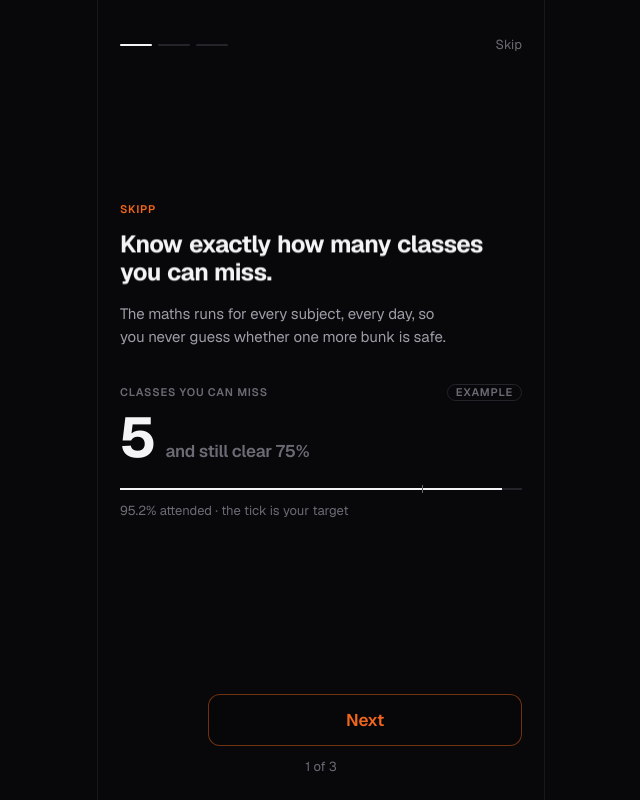
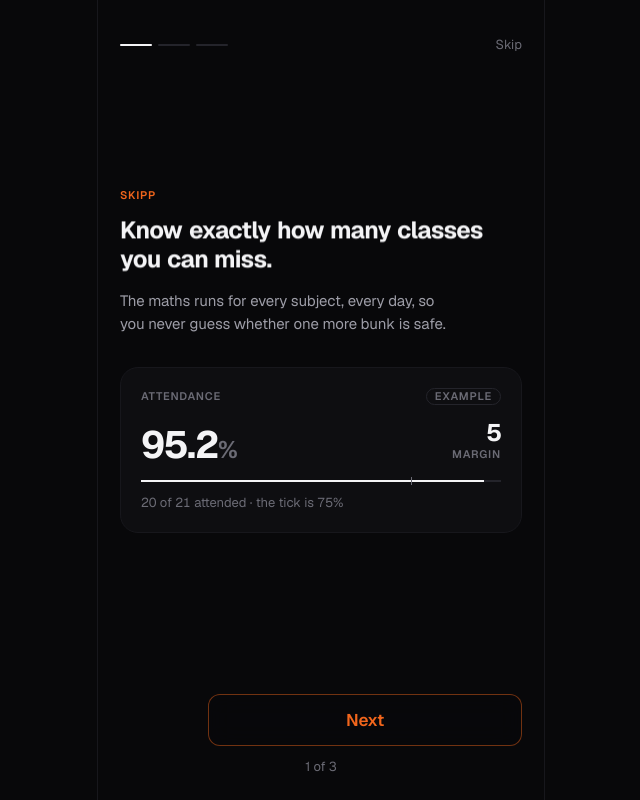
Before and after one commit to Nikhil210206/Skipp, a Next.js app in the folder frontend/: page / in a window 1280 px wide. Shown: the whole page, without its empty margins (319-959 px from the left). Built offline with nearby package versions, Linux system fonts and the light colour scheme.

Commit message:
refactor: extract Intro components to IntroPreviews.tsx and implement parallax artwork scrolling effect

```diff
--- a/frontend/src/components/Intro.tsx
+++ b/frontend/src/components/Intro.tsx
@@ -3,7 +3,12 @@
 import { useCallback, useEffect, useRef, useState, useSyncExternalStore } from "react";
 import gsap from "gsap";
 import { EASE, playEntrance, prefersReducedMotion } from "@/lib/motion";
-import { TrackRule, WordMask } from "@/components/ui/editorial";
+import {
+  AttendancePreview,
+  PrivacyPreview,
+  TodayPreview,
+} from "./IntroPreviews";
+import { WordMask } from "@/components/ui/editorial";
 import { Button } from "@/components/ui";
 
 /**
@@ -73,6 +78,7 @@
   const track = useRef<HTMLDivElement>(null);
   const rails = useRef<(HTMLSpanElement | null)[]>([]);
   const panels = useRef<(HTMLDivElement | null)[]>([]);
+  const art = useRef<(HTMLDivElement | null)[]>([]);
 
   const drag = useRef({ startX: 0, base: 0, active: false, width: 0 });
   const last = index === PANELS.length - 1;
@@ -86,6 +92,19 @@
     });
   }, []);
 
+  /**
+   * The artwork trails its panel by 35%, so the graphic sits behind the words
+   * rather than moving locked to them. This is what gives the drag depth
+   * instead of the feel of a slideshow.
+   */
+  const paintParallax = useCallback((trackX: number, width: number) => {
+    if (width === 0) return;
+    art.current.forEach((layer, i) => {
+      if (!layer) return;
+      gsap.set(layer, { x: -0.35 * (trackX + i * width) });
+    });
+  }, []);
+
   const settleTo = useCallback(
     (next: number, animate = true) => {
       const el = track.current;
@@ -95,6 +114,7 @@
       if (!animate || prefersReducedMotion()) {
         gsap.set(el, { x: target });
         paintRails(next);
+        paintParallax(target, width);
         return;
       }
       gsap.to(el, {
@@ -105,10 +125,11 @@
         onUpdate: () => {
           const x = gsap.getProperty(el, "x") as number;
           paintRails(-x / width);
+          paintParallax(x, width);
         },
       });
     },
-    [paintRails],
+    [paintRails, paintParallax],
   );
 
   // Keep the track aligned when the viewport changes size.
@@ -124,9 +145,9 @@
   useEffect(() => {
     const el = panels.current[index];
     if (!el) return;
-    const tl = playEntrance(el, prefersReducedMotion());
+    const text = playEntrance(el, prefersReducedMotion());
     return () => {
-      tl?.kill();
+      text?.kill();
     };
   }, [index]);
 
@@ -163,6 +184,7 @@
     if (x < min) x = min + (x - min) * 0.35;
     gsap.set(track.current, { x });
     paintRails(-x / d.width);
+    paintParallax(x, d.width);
   }
 
   function onPointerUp(e: React.PointerEvent) {
@@ -215,7 +237,7 @@
               ref={(el) => {
                 panels.current[i] = el;
               }}
-              className="flex w-full shrink-0 flex-col justify-center px-[var(--gutter)]"
+              className="flex w-full shrink-0 flex-col justify-center overflow-hidden px-[var(--gutter)]"
             >
               <p data-mark className="text-label uppercase text-accent">
                 {p.eyebrow}
@@ -226,10 +248,16 @@
               <p data-enter className="mt-4 max-w-[34ch] text-body text-text-2">
                 {p.body}
               </p>
-              <div className="mt-9">
-                {i === 0 && <MarginProof />}
-                {i === 1 && <OneScreenProof />}
-                {i === 2 && <PrivacyProof />}
+              <div
+                ref={(el) => {
+                  art.current[i] = el;
+                }}
+                data-enter
+                className="mt-8 will-change-transform"
+              >
+                {i === 0 && <AttendancePreview />}
+                {i === 1 && <TodayPreview />}
+                {i === 2 && <PrivacyPreview />}
               </div>
             </div>
           ))}
@@ -266,110 +294,3 @@
     </main>
   );
 }
-
-/** Sample figures, labelled as such: the app has no data before you sign in. */
-function Sample() {
-  return (
-    <span className="rounded-full border border-line px-2 py-0.5 text-label uppercase text-text-3">
-      Example
-    </span>
-  );
-}
-
-function MarginProof() {
-  const figure = useRef<HTMLSpanElement>(null);
-
-  useEffect(() => {
-    const el = figure.current;
-    if (!el || prefersReducedMotion()) return;
-    const obj = { n: 0 };
-    const tw = gsap.to(obj, {
-      n: 5,
-      duration: 0.9,
-      ease: EASE.emphasis,
-      delay: 0.5,
-      onUpdate: () => {
-        el.textContent = String(Math.round(obj.n));
-      },
-    });
-    return () => {
-      tw.kill();
-    };
-  }, []);
-
-  return (
-    <div data-enter>
-      <div className="flex items-center justify-between gap-4">
-        <p className="text-label uppercase text-text-3">Classes you can miss</p>
-        <Sample />
-      </div>
-      <div className="mt-3 flex items-baseline gap-3">
-        <span ref={figure} className="tnum text-display">
-          5
-        </span>
-        <span className="text-headline text-text-3">and still clear 75%</span>
-      </div>
-      <TrackRule value={95} threshold={75} className="mt-6" />
-      <p className="tnum mt-3 text-callout text-text-3">
-        95.2% attended · the tick is your target
-      </p>
-    </div>
-  );
-}
-
-function OneScreenProof() {
-  const rows = [
-    { label: "Next class in", value: "16h 07m" },
-    { label: "Attendance", value: "95.2%" },
-    { label: "Day order", value: "05" },
-  ];
-  return (
-    <div data-enter>
-      <div className="flex items-center justify-between gap-4">
-        <p className="text-label uppercase text-text-3">All of it, at a glance</p>
-        <Sample />
-      </div>
-      <dl className="mt-4">
-        {rows.map((r, i) => (
-          <div key={r.label}>
-            {i > 0 && <div className="h-px bg-line-soft" />}
-            <div className="flex items-baseline justify-between gap-4 py-3.5">
-              <dt className="text-callout text-text-3">{r.label}</dt>
-              <dd className="tnum text-title">{r.value}</dd>
-            </div>
-          </div>
-        ))}
-      </dl>
-    </div>
-  );
-}
-
-function PrivacyProof() {
-  const rows = [
-    { label: "Sent to", value: "SRM only" },
-    { label: "Held for", value: "One request" },
-    { label: "Stored by Skipp", value: "Nothing" },
-  ];
-  return (
-    <div data-enter>
-      <p className="text-label uppercase text-text-3">Where your password goes</p>
-      <dl className="mt-4">
-        {rows.map((r, i) => (
-          <div key={r.label}>
-            {i > 0 && <div className="h-px bg-line-soft" />}
-            <div className="flex items-baseline justify-between gap-4 py-3.5">
-              <dt className="text-callout text-text-3">{r.label}</dt>
-              <dd
-                className={`text-headline ${
-                  r.value === "Nothing" ? "text-accent" : "text-text-1"
-                }`}
-              >
-                {r.value}
-              </dd>
-            </div>
-          </div>
-        ))}
-      </dl>
-    </div>
-  );
-}
--- /dev/null
+++ b/frontend/src/components/IntroPreviews.tsx
@@ -0,0 +1,152 @@
+"use client";
+
+import { useEffect, useRef } from "react";
+import gsap from "gsap";
+import { EASE, prefersReducedMotion } from "@/lib/motion";
+import { TrackRule } from "@/components/ui/editorial";
+
+/**
+ * Fragments of the real interface, shown at panel scale.
+ *
+ * Built from the same primitives as the screens they represent, so the
+ * onboarding shows the product rather than an illustration standing in for it.
+ * Figures are sample data and say so: there is nothing to show before sign-in,
+ * and pretending otherwise would be a lie on the screen that asks for trust.
+ */
+
+function Frame({
+  label,
+  children,
+}: {
+  label: string;
+  children: React.ReactNode;
+}) {
+  return (
+    <div className="rounded-card border border-line-soft bg-ink-1 p-5">
+      <div className="flex items-center justify-between gap-4">
+        <p className="text-label uppercase text-text-3">{label}</p>
+        <span className="rounded-full border border-line px-2 py-0.5 text-label uppercase text-text-3">
+          Example
+        </span>
+      </div>
+      <div className="mt-4">{children}</div>
+    </div>
+  );
+}
+
+/** Counts a figure up once, the way the real screens do on arrival. */
+function useCountUp(to: number, format: (n: number) => string, delay = 0.35) {
+  const ref = useRef<HTMLSpanElement>(null);
+  useEffect(() => {
+    const el = ref.current;
+    if (!el) return;
+    if (prefersReducedMotion()) {
+      el.textContent = format(to);
+      return;
+    }
+    const obj = { n: 0 };
+    const tw = gsap.to(obj, {
+      n: to,
+      duration: 0.9,
+      delay,
+      ease: EASE.emphasis,
+      onUpdate: () => {
+        el.textContent = format(obj.n);
+      },
+    });
+    return () => {
+      tw.kill();
+    };
+    // eslint-disable-next-line react-hooks/exhaustive-deps
+  }, [to]);
+  return ref;
+}
+
+/** The attendance screen: the figure, the target tick, and the decision. */
+export function AttendancePreview() {
+  const pct = useCountUp(95.2, (n) => n.toFixed(1));
+  const margin = useCountUp(5, (n) => String(Math.round(n)), 0.5);
+
+  return (
+    <Frame label="Attendance">
+      <div className="flex items-end justify-between gap-4">
+        <span className="flex items-baseline">
+          <span ref={pct} className="tnum text-hero">
+            95.2
+          </span>
+          <span className="text-title text-text-3">%</span>
+        </span>
+        <div className="shrink-0 pb-1 text-right">
+          <span ref={margin} className="tnum block text-title leading-none">
+            5
+          </span>
+          <span className="mt-1 block text-label uppercase text-text-3">
+            Margin
+          </span>
+        </div>
+      </div>
+      <TrackRule value={95.2} threshold={75} tone="neutral" className="mt-4" />
+      <p className="tnum mt-3 text-callout text-text-3">
+        20 of 21 attended · the tick is 75%
+      </p>
+    </Frame>
+  );
+}
+
+/** The home screen: what is next, then the rest of the day. */
+export function TodayPreview() {
+  const rows = [
+    { time: "03:10", name: "Machine Learning", room: "CLS824" },
+    { time: "04:00", name: "Formal Language", room: "CLS824" },
+  ];
+  return (
+    <Frame label="Today">
+      <p className="text-label uppercase text-accent">Next class in</p>
+      <p className="tnum mt-2 text-hero leading-none">16h 07m</p>
+      <div className="mt-4 h-px bg-line" />
+      {rows.map((r, i) => (
+        <div key={r.time}>
+          {i > 0 && <div className="h-px bg-line-soft" />}
+          <div className="flex items-baseline gap-4 py-3">
+            <span className="tnum w-[46px] shrink-0 text-callout text-text-3">
+              {r.time}
+            </span>
+            <span className="min-w-0 flex-1 truncate text-callout text-text-1">
+              {r.name}
+            </span>
+            <span className="shrink-0 text-callout text-text-3">{r.room}</span>
+          </div>
+        </div>
+      ))}
+    </Frame>
+  );
+}
+
+/** Not a screen: the one thing about the app you cannot see by using it. */
+export function PrivacyPreview() {
+  const rows = [
+    { label: "Sent to", value: "SRM only", accent: false },
+    { label: "Held for", value: "One request", accent: false },
+    { label: "Stored by Skipp", value: "Nothing", accent: true },
+  ];
+  return (
+    <div className="rounded-card border border-line-soft bg-ink-1 p-5">
+      <p className="text-label uppercase text-text-3">Where your password goes</p>
+      <dl className="mt-3">
+        {rows.map((r, i) => (
+          <div key={r.label}>
+            {i > 0 && <div className="h-px bg-line-soft" />}
+            <div className="flex items-baseline justify-between gap-4 py-3">
+              <dt className="text-callout text-text-3">{r.label}</dt>
+              <dd
+                className={`text-headline ${r.accent ? "text-accent" : "text-text-1"}`}
+              >
+                {r.value}
+              </dd>
+            </div>
+          </div>
+        ))}
+      </dl>
+    </div>
+  );
+}
```
Also changed, not shown: 1 other file (tests, documents, lock files or other folders).
